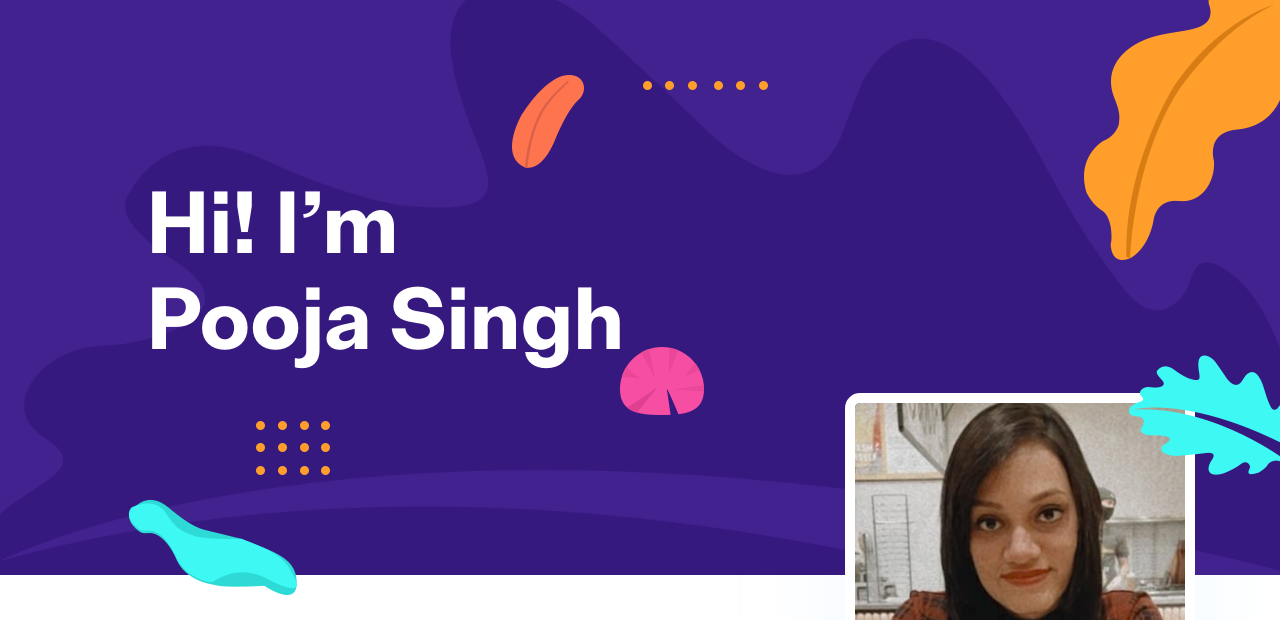
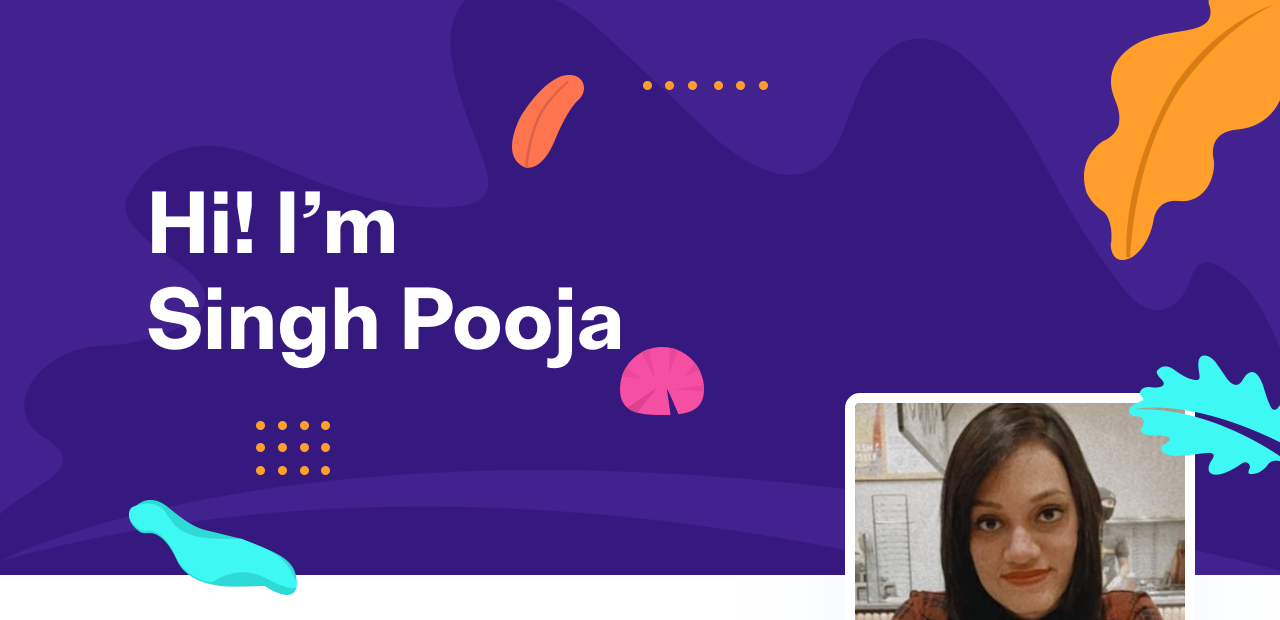
Before and after one commit to Pooja-Singh-10/Pooja-Singh-10.github.io, a plain HTML site: page index.html in a window 1280 px wide. Shown: the part 125-745 px from the top of the page. Drawn offline with nearby package versions, Linux system fonts and the light colour scheme.

Commit message:
Update index.html

```diff
--- a/index.html
+++ b/index.html
@@ -75,7 +75,7 @@
   <div class="container">
 
         <div class="col-lg-11 mx-auto">
-        <h1 class="text-white font-tertiary">Hi! I’m <br> Pooja Singh </h1>
+        <h1 class="text-white font-tertiary">Hi! I’m <br> Singh Pooja </h1>
        </div>
       </div>
   </div>
```
